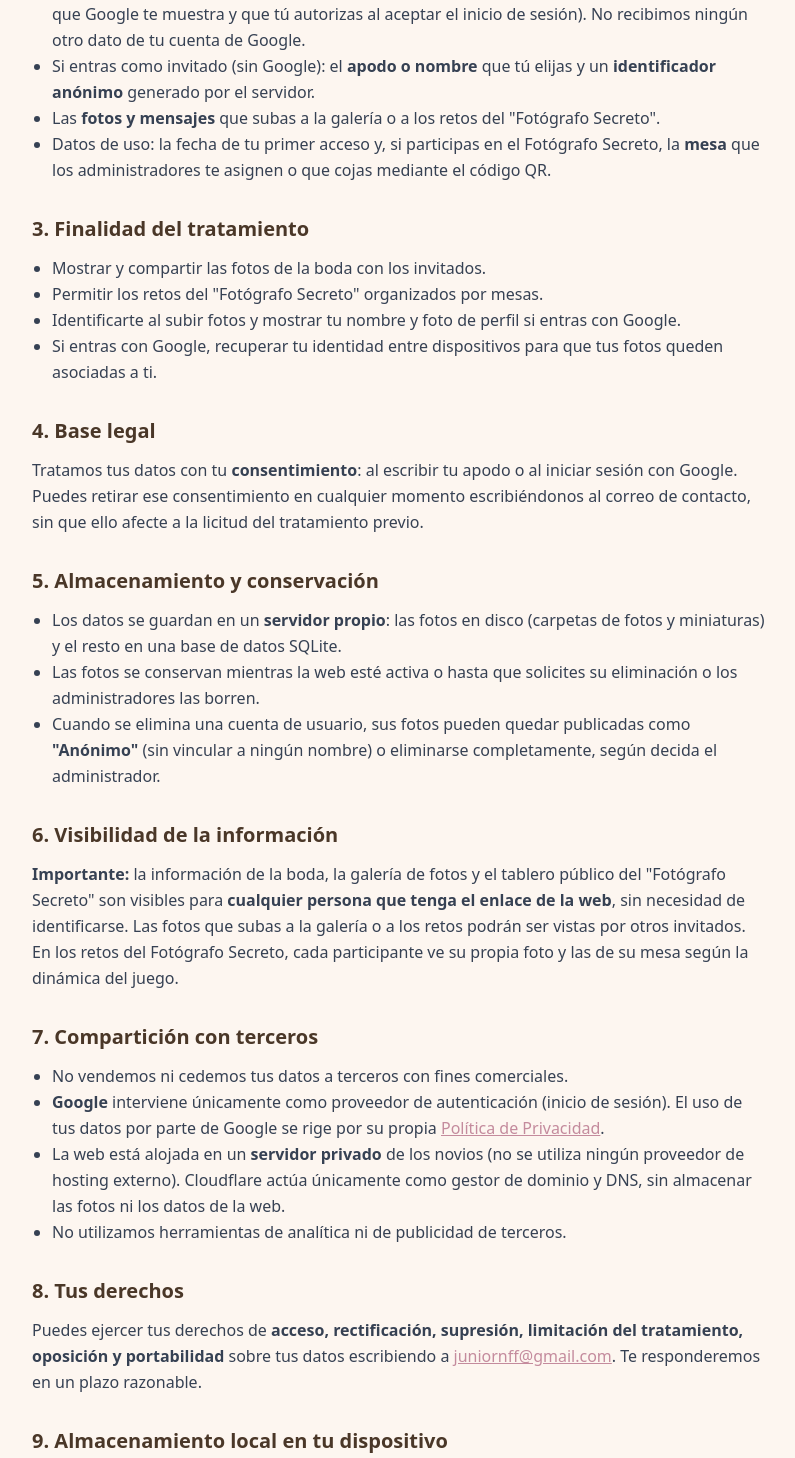
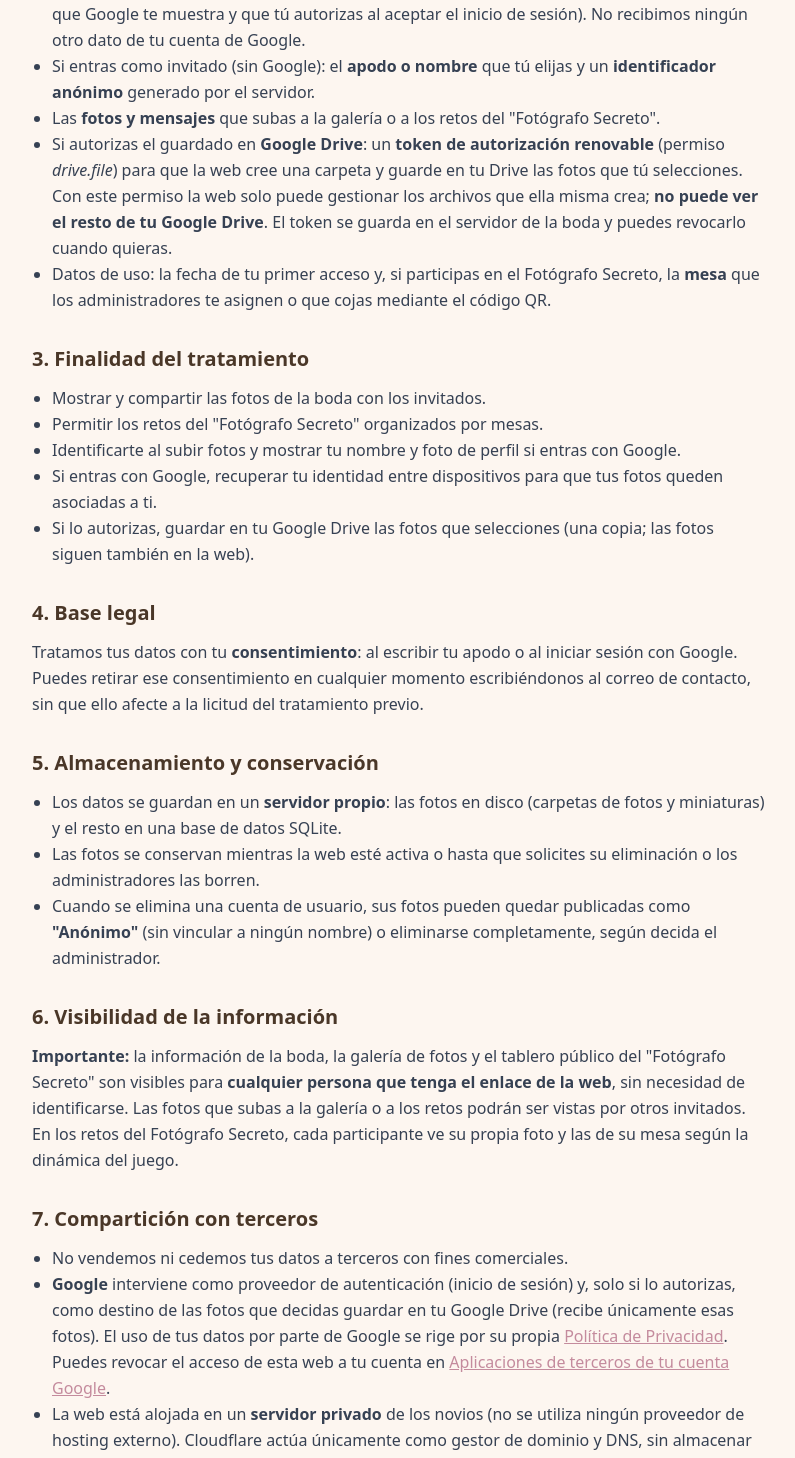
Before and after one commit to juniornff/wedding-photo-manager, a React (Vite) app in the folder frontend/: page /privacidad in a window 1280 px wide. Shown: the part 480-1938 px from the top of the page, without its empty margins (240-1035 px from the left). Built offline with nearby package versions, Linux system fonts and the light colour scheme; no server answers.

Commit message:
legal: privacidad y términos actualizados (guardado opcional en Google Drive: permiso drive.file solo sobre archivos creados por la app, token guardado en el servidor, revocación desde la cuenta de Google; Google también como destino de las fotos exportadas)

```diff
--- a/frontend/src/pages/PrivacyPage.jsx
+++ b/frontend/src/pages/PrivacyPage.jsx
@@ -2,7 +2,7 @@
 
 export default function PrivacyPage() {
   return (
-    <LegalLayout title="Política de Privacidad" updated="15 de septiembre de 2026">
+    <LegalLayout title="Política de Privacidad" updated="17 de octubre de 2026">
       <Section title="1. Responsable del tratamiento">
         <P>
           Esta web (la "Wedding Photo Manager") es gestionada por los novios, responsables del tratamiento de
@@ -31,6 +31,14 @@
             "Fotógrafo Secreto".
           </Li>
           <Li>
+            Si autorizas el guardado en <strong>Google Drive</strong>: un{' '}
+            <strong>token de autorización renovable</strong> (permiso <em>drive.file</em>) para que
+            la web cree una carpeta y guarde en tu Drive las fotos que tú selecciones. Con este
+            permiso la web solo puede gestionar los archivos que ella misma crea;{' '}
+            <strong>no puede ver el resto de tu Google Drive</strong>. El token se guarda en el
+            servidor de la boda y puedes revocarlo cuando quieras.
+          </Li>
+          <Li>
             Datos de uso: la fecha de tu primer acceso y, si participas en el Fotógrafo Secreto, la{' '}
             <strong>mesa</strong> que los administradores te asignen o que cojas mediante el código
             QR.
@@ -48,6 +56,10 @@
           <Li>
             Si entras con Google, recuperar tu identidad entre dispositivos para que tus fotos
             queden asociadas a ti.
+          </Li>
+          <Li>
+            Si lo autorizas, guardar en tu Google Drive las fotos que selecciones (una copia; las
+            fotos siguen también en la web).
           </Li>
         </ul>
       </Section>
@@ -93,8 +105,10 @@
         <ul>
           <Li>No vendemos ni cedemos tus datos a terceros con fines comerciales.</Li>
           <Li>
-            <strong>Google</strong> interviene únicamente como proveedor de autenticación (inicio de
-            sesión). El uso de tus datos por parte de Google se rige por su propia{' '}
+            <strong>Google</strong> interviene como proveedor de autenticación (inicio de sesión)
+            y, solo si lo autorizas, como destino de las fotos que decidas guardar en tu Google
+            Drive (recibe únicamente esas fotos). El uso de tus datos por parte de Google se rige
+            por su propia{' '}
             <a
               href="https://policies.google.com/privacy"
               target="_blank"
@@ -102,6 +116,15 @@
               className="text-[var(--color-accent)] underline"
             >
               Política de Privacidad
+            </a>
+            . Puedes revocar el acceso de esta web a tu cuenta en{' '}
+            <a
+              href="https://myaccount.google.com/connections"
+              target="_blank"
+              rel="noreferrer"
+              className="text-[var(--color-accent)] underline"
+            >
+              Aplicaciones de terceros de tu cuenta Google
             </a>
             .
           </Li>
--- a/frontend/src/pages/TermsPage.jsx
+++ b/frontend/src/pages/TermsPage.jsx
@@ -2,7 +2,7 @@
 
 export default function TermsPage() {
   return (
-    <LegalLayout title="Condiciones del Servicio" updated="15 de septiembre de 2026">
+    <LegalLayout title="Condiciones del Servicio" updated="17 de octubre de 2026">
       <Section title="1. Aceptación de las condiciones">
         <P>
           Al usar la web de la boda (la "Wedding Photo Manager"), y especialmente al subir fotos o iniciar
@@ -14,9 +14,10 @@
       <Section title="2. Descripción del servicio">
         <P>
           La web permite a los invitados y a los novios compartir y ver las fotos de la boda:
-          consultar información del evento, subir fotos y mensajes a la galería, descargar fotos y
-          participar en los retos del "Fotógrafo Secreto" organizados por mesas. Los administradores
-          gestionan el contenido (carrusel, galería, mesas, retos, ganador y usuarios).
+          consultar información del evento, subir fotos y mensajes a la galería, descargar fotos,
+          guardar fotos seleccionadas en el Google Drive propio (si se autoriza) y participar en
+          los retos del "Fotógrafo Secreto" organizados por mesas. Los administradores gestionan el
+          contenido (carrusel, galería, mesas, retos, ganador y usuarios).
         </P>
       </Section>
 
@@ -25,7 +26,10 @@
           No necesitas crear una cuenta: entras con un <strong>apodo</strong> que elijas y un
           identificador anónimo que conserva tu navegador. El inicio de sesión con{' '}
           <strong>Google</strong> es opcional y sirve para recuperar tu identidad en otros
-          dispositivos. Debes usar datos veraces y no suplantar a otras personas.
+          dispositivos. El guardado en tu <strong>Google Drive</strong> también es opcional y
+          requiere una autorización aparte (permiso <em>drive.file</em>), revocable en cualquier
+          momento desde tu cuenta de Google. Debes usar datos veraces y no suplantar a otras
+          personas.
         </P>
       </Section>
 
```
